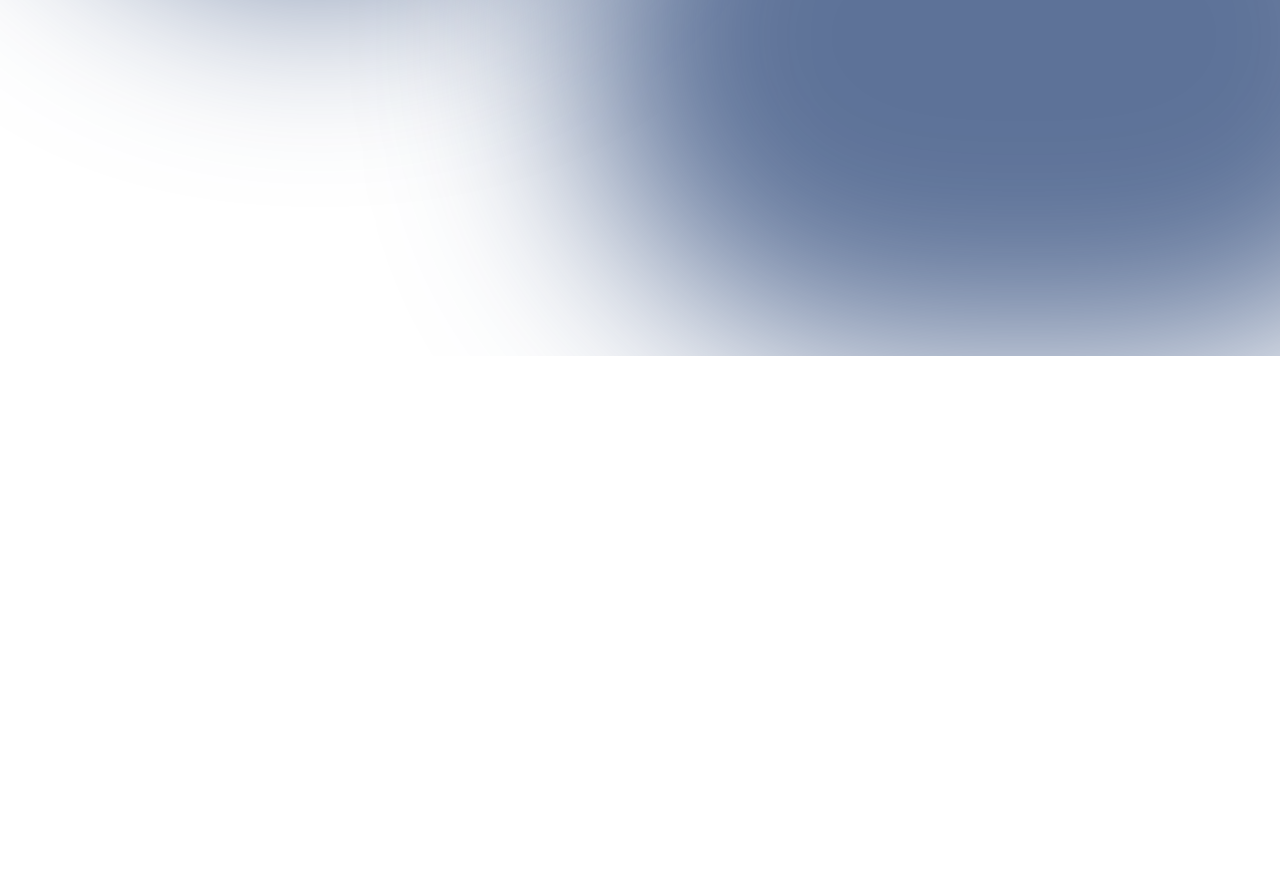
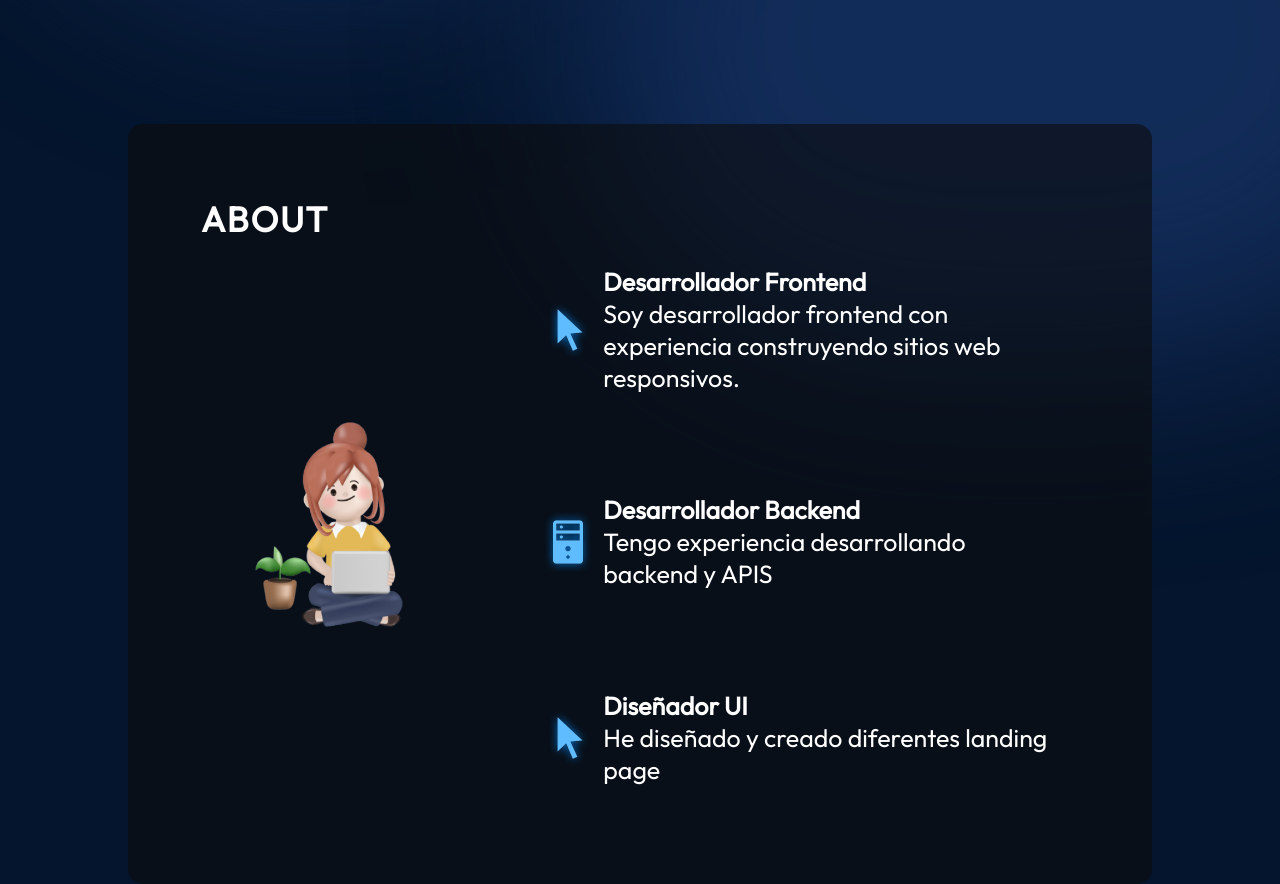
Before and after one commit to Hoid14/React-portfolio, a React (Vite) app: page / in a window 1280 px wide. Shown: the part 680-1564 px from the top of the page. Before the commit the page ends 1036 px from the top, so only its background shows below. Built offline with nearby package versions, Linux system fonts and the light colour scheme.

Commit message:
termine la about section

```diff
--- a/src/App.jsx
+++ b/src/App.jsx
@@ -2,6 +2,7 @@
 import styles from './App.module.css'
 import { Hero } from './components/Hero/Hero'
 import { Navbar } from './components/Navbar/Navbar'
+import { About } from './components/About/About'
 
 function App() {
 
@@ -9,6 +10,7 @@ function App() {
   <div className={styles.App}>
     <Navbar/>
     <Hero/>
+    <About/>
   </div>
   )
 
--- /dev/null
+++ b/src/components/About/About.jsx
@@ -0,0 +1,46 @@
+import styles from "./About.module.css";
+import { getImageUrl } from "../../utils";
+
+export const About = () => {
+  return (
+    <section className={styles.container} id="about">
+      <h2 className={styles.title}>About</h2>
+      <div className={styles.content}>
+        <img
+          src={getImageUrl("about/aboutImage.png")}
+          alt="Me sitting with a laptop"
+          className={styles.aboutImage}
+        />
+        <ul className={styles.aboutItems}>
+          <li className={styles.aboutItem}>
+            <img src={getImageUrl("about/cursorIcon.png")} alt="Cursor icon" />
+            <div className={styles.aboutItemText}>
+              <h3>Desarrollador Frontend</h3>
+              <p>
+                Soy desarrollador frontend con experiencia construyendo sitios web responsivos.
+              </p>
+            </div>
+          </li>
+          <li className={styles.aboutItem}>
+            <img src={getImageUrl("about/serverIcon.png")} alt="Server icon" />
+            <div className={styles.aboutItemText}>
+              <h3>Desarrollador Backend</h3>
+              <p>
+                Tengo experiencia desarrollando backend y APIS
+              </p>
+            </div>
+          </li>
+          <li className={styles.aboutItem}>
+            <img src={getImageUrl("about/cursorIcon.png")} alt="UI icon" />
+            <div className={styles.aboutItemText}>
+              <h3>Diseñador UI</h3>
+              <p>
+                He diseñado y creado diferentes landing page
+              </p>
+            </div>
+          </li>
+        </ul>
+      </div>
+    </section>
+  );
+};
--- /dev/null
+++ b/src/components/About/About.module.css
@@ -0,0 +1,92 @@
+@import "../../vars.css";
+
+.container {
+  position: relative;
+  background-color: rgba(12, 12, 12, 0.6);
+  border-radius: 15px;
+  padding: 73px;
+  margin-top: 129px;
+  z-index: 1;
+  margin-left: 10%;
+  margin-right: 10%;
+}
+
+.title {
+  color: var(--color-text);
+  font-size: 35px;
+  font-weight: 700;
+  letter-spacing: 1.75px;
+  text-transform: uppercase;
+}
+
+.content {
+  display: flex;
+  flex-direction: row;
+  align-items: center;
+}
+
+.aboutImage {
+  width: 35%;
+}
+
+.aboutItems {
+  color: var(--color-text);
+  display: flex;
+  flex-direction: column;
+  gap: 50px;
+}
+
+.aboutItem {
+  display: flex;
+  flex-direction: row;
+  align-items: center;
+  border-radius: 20px;
+  list-style: none;
+  padding: 25px;
+  background-image: linear-gradient(
+    90deg,
+    rgba(165, 215, 232, 0.42) 0%,
+    rgba(255, 255, 255, 0) 100%
+  );
+  background-size: 0 100%;
+  background-repeat: no-repeat;
+  transition: 0.4s;
+}
+
+.aboutItem:hover {
+  background-size: 100% 100%;
+}
+
+.aboutItem h3 {
+  font-size: 25px;
+  font-weight: 600;
+}
+
+.aboutItem p {
+  font-size: 25px;
+}
+
+@media screen and (max-width: 830px) {
+  .container {
+    background-color: transparent;
+    padding-left: 0;
+    padding-right: 0;
+  }
+
+  .content {
+    flex-direction: column;
+  }
+
+  .aboutImage {
+    display: none;
+  }
+
+  .aboutItems {
+    margin-top: 29px;
+  }
+
+  .aboutItem {
+    padding-left: 0;
+    padding-right: 0;
+  }
+}
--- a/src/components/Hero/Hero.jsx
+++ b/src/components/Hero/Hero.jsx
@@ -7,7 +7,7 @@ export const Hero = () => {
       <div className={styles.content}>
         <h1 className={styles.title}>Hola, soy Sergio</h1>
         <p className={styles.description}>
-            Soy desarrollador full-stack, se usar React, NodeJS, django y otros frameworks. Contactame
+            Soy desarrollador full-stack, se usar React, NodeJS, django y otros frameworks.
         </p>
         <a href="mailto:myemail@email.com" className={styles.contactBtn}>
           Contactame
--- a/src/index.css
+++ b/src/index.css
@@ -6,3 +6,7 @@
    font-family: "Outfit", Arial, Helvetica, sans-serif;
 
 }
+
+html {
+   scroll-behavior: smooth;
+}
```
